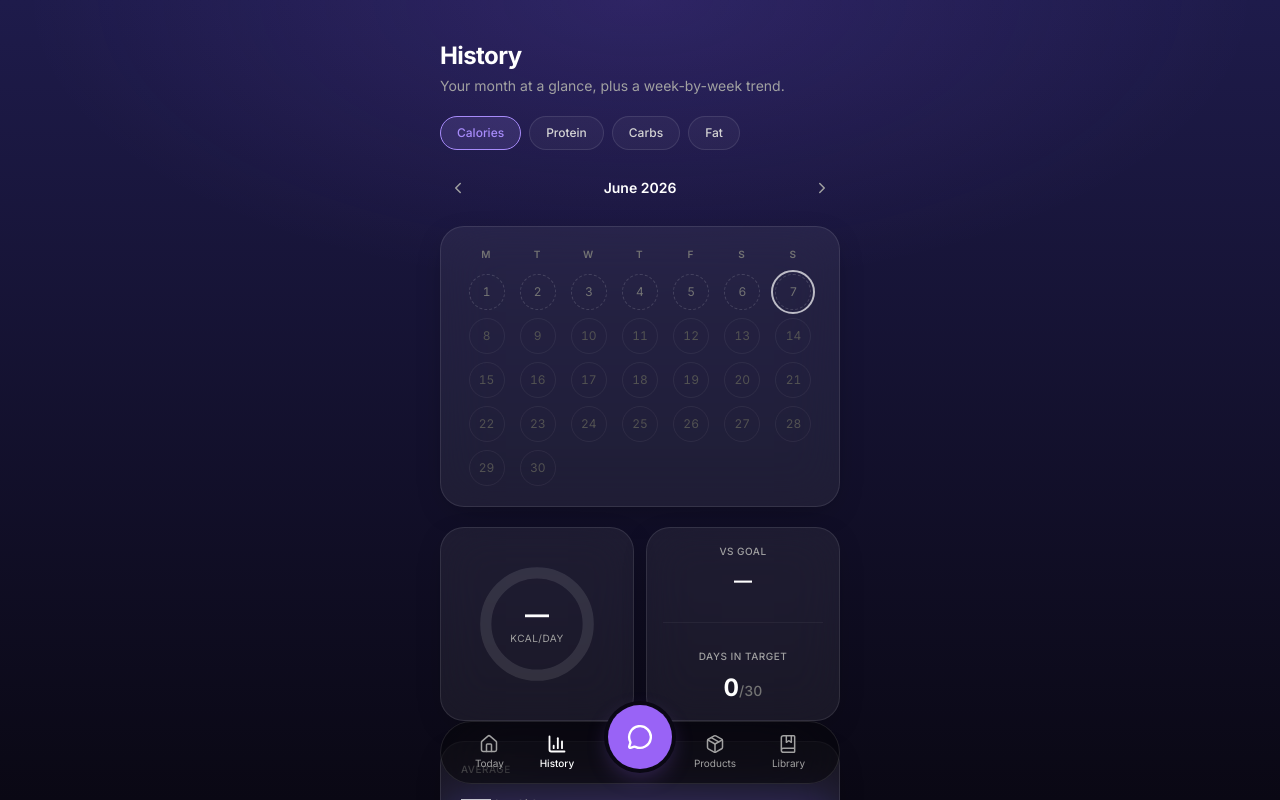
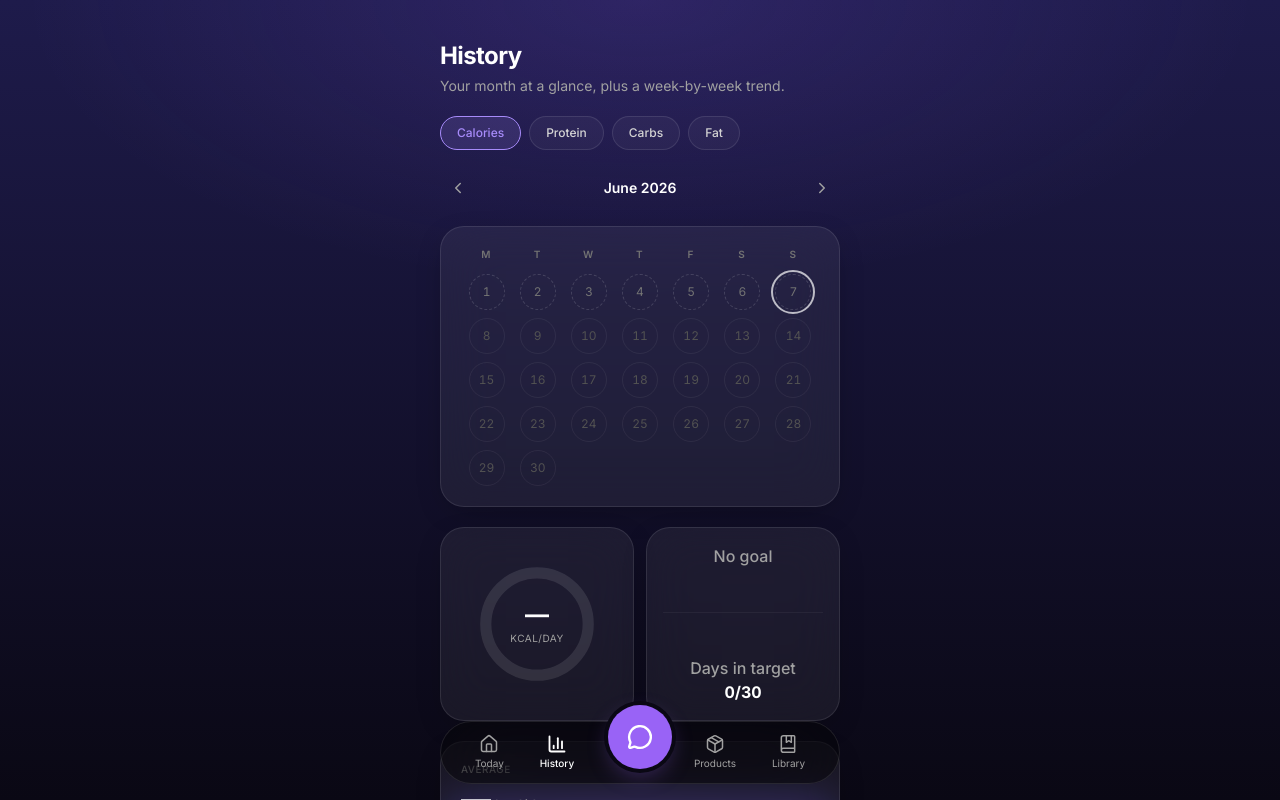
Before and after one commit to valentinalorcap/klara-app, a Next.js app: page /history in a window 1280 px wide. Shown: the top 800 px of the page. Built offline with nearby package versions, Linux system fonts and the light colour scheme; no server answers; the database is empty; sample sign-in values are in the browser's storage.

Commit message:
polish(phase-10): right hero card — uniform font size, 'Remains' on top, value below

```diff
--- a/src/app/(app)/history/page.tsx
+++ b/src/app/(app)/history/page.tsx
@@ -189,13 +189,13 @@ export default async function HistoryPage({
   const avgPct = target && target > 0 ? avgMetric / target : 0;
   const avgIsOver = avgPct > 1.1;
   const avgUnitShort = metric === 'kcal' ? 'kcal/day' : 'g/day';
-  const vsGoalText = (() => {
-    if (!target || target <= 0 || !avgMetric) return '—';
+  const vsGoal: { word: string; value: string | null } = (() => {
+    if (!target || target <= 0 || !avgMetric) return { word: 'No goal', value: null };
     const diff = avgMetric - target;
     const unit = metric === 'kcal' ? ' kcal' : 'g';
-    if (diff < 0) return `Remains ${Math.round(Math.abs(diff))}${unit}`;
-    if (diff > 0) return `Over by ${Math.round(diff)}${unit}`;
-    return 'On target';
+    if (Math.abs(diff) <= target * 0.05) return { word: 'On target', value: null };
+    if (diff < 0) return { word: 'Remains', value: `${Math.round(Math.abs(diff))}${unit}` };
+    return { word: 'Over by', value: `${Math.round(diff)}${unit}` };
   })();
 
   return (
@@ -268,19 +268,16 @@ export default async function HistoryPage({
 
         <GlassCard className="flex aspect-square flex-col justify-between p-4 text-center">
           <div>
-            <p className="text-[10px] font-medium tracking-wider text-neutral-400 uppercase">
-              vs goal
-            </p>
-            <p className="mt-2 text-lg font-bold text-white tabular-nums">{vsGoalText}</p>
+            <p className="text-base font-medium text-neutral-400">{vsGoal.word}</p>
+            {vsGoal.value ? (
+              <p className="text-base font-bold text-white tabular-nums">{vsGoal.value}</p>
+            ) : null}
           </div>
           <div className="border-t border-white/5" />
           <div>
-            <p className="text-[10px] font-medium tracking-wider text-neutral-400 uppercase">
-              Days in target
-            </p>
-            <p className="mt-2 text-2xl font-bold text-white tabular-nums">
-              {inTargetCount}
-              <span className="text-sm font-medium text-neutral-500">/{totalDaysInMonth}</span>
+            <p className="text-base font-medium text-neutral-400">Days in target</p>
+            <p className="text-base font-bold text-white tabular-nums">
+              {inTargetCount}/{totalDaysInMonth}
             </p>
           </div>
         </GlassCard>
```
